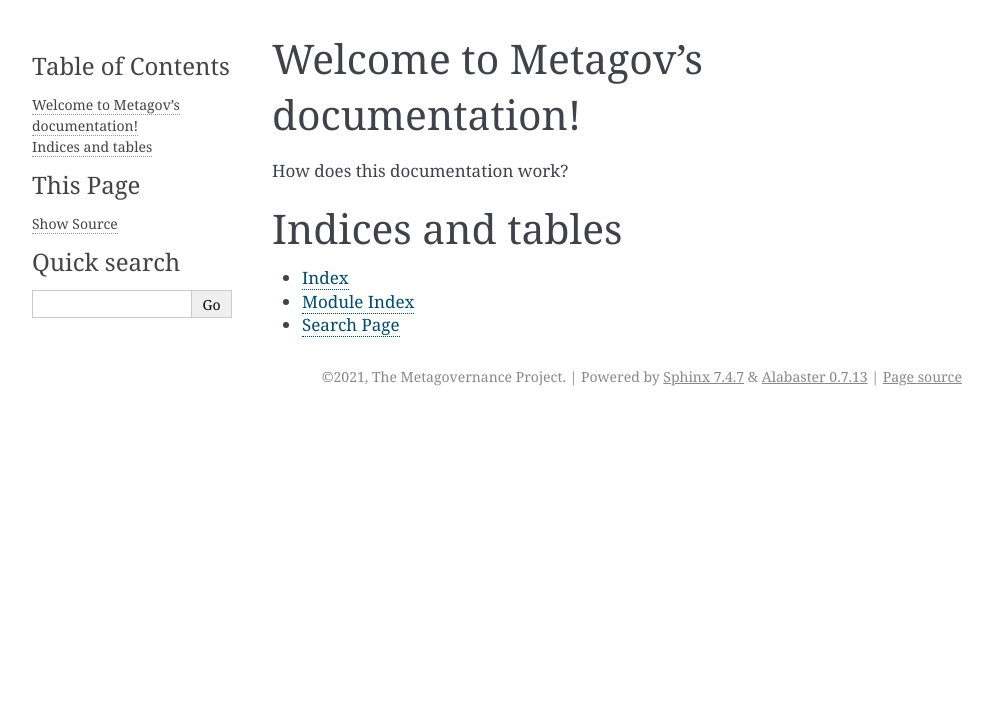
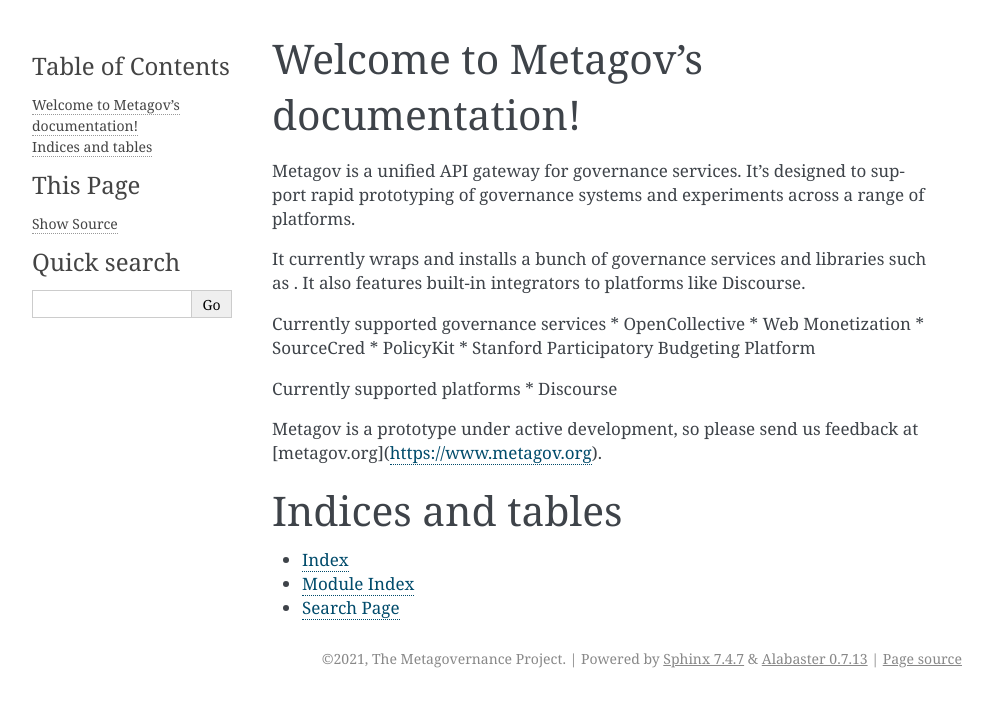
Before and after one commit to metagov/gateway, a Sphinx documentation site: the page built from docs/index.rst, in a window 1280 px wide. Shown: the top 707 px of the page, without its empty margins (148-1140 px from the left). Built offline with Sphinx 7.4.7, drawn with Linux system fonts in a browser that asks for light colours.

Commit message:
Update index.rst

```diff
--- a/docs/index.rst
+++ b/docs/index.rst
@@ -10,7 +10,21 @@
    :maxdepth: 2
    :caption: Contents:
 
-How does this documentation work?
+Metagov is a unified API gateway for governance services. It's designed to support rapid prototyping of governance systems and experiments across a range of platforms.
+
+It currently wraps and installs a bunch of governance services and libraries such as . It also features built-in integrators to platforms like Discourse.
+
+Currently supported governance services
+* OpenCollective
+* Web Monetization
+* SourceCred
+* PolicyKit
+* Stanford Participatory Budgeting Platform
+
+Currently supported platforms
+* Discourse
+
+Metagov is a prototype under active development, so please send us feedback at [metagov.org](https://www.metagov.org).
 
 
 Indices and tables
```
